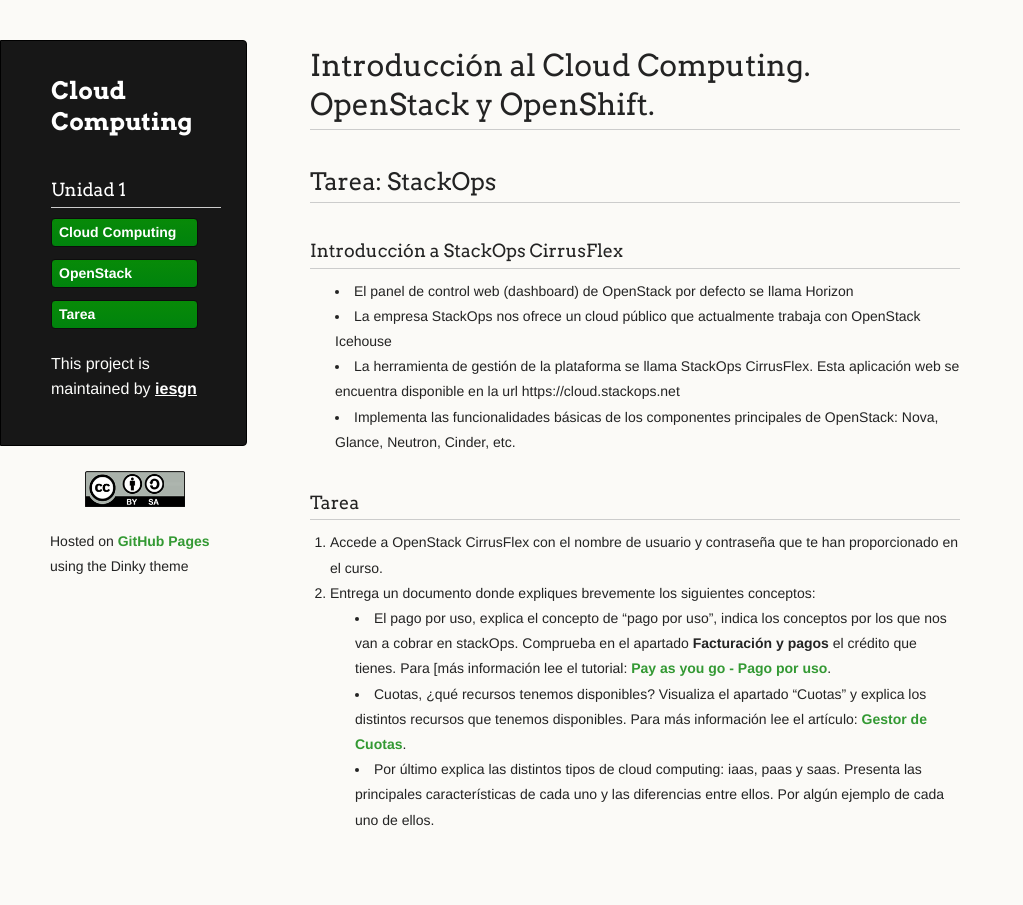
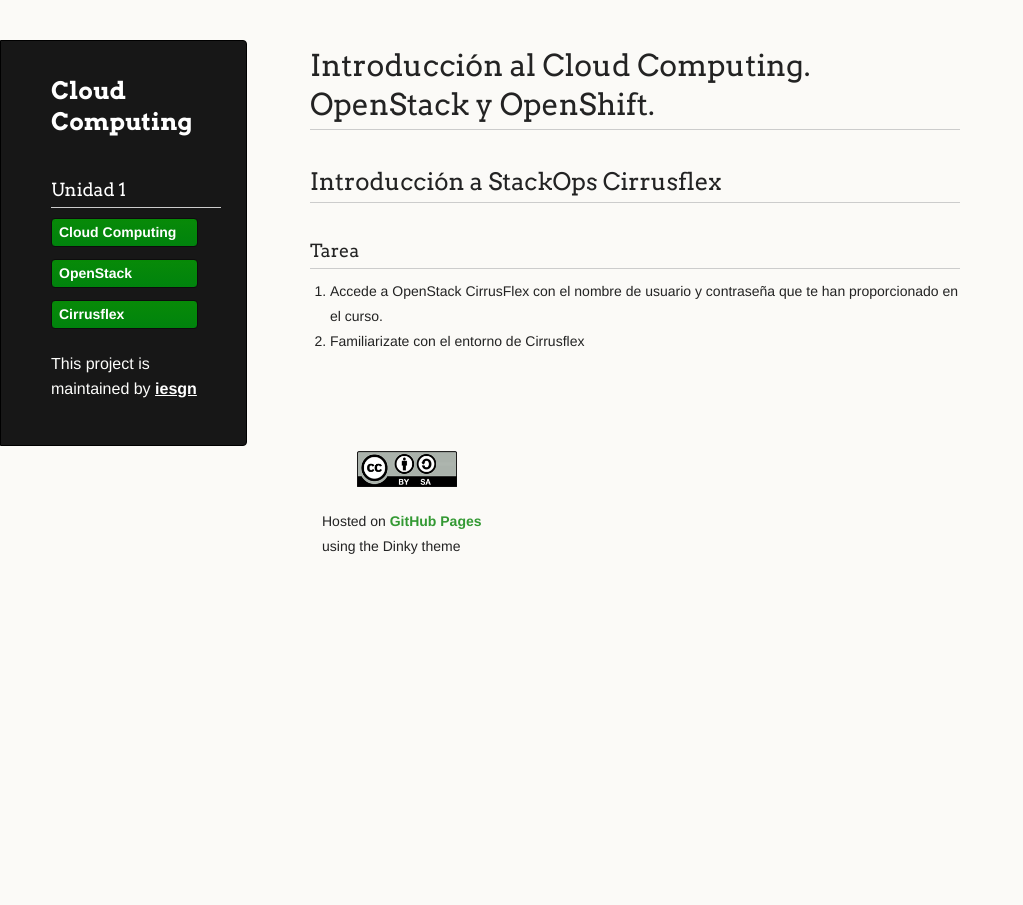
Before and after one commit to iesgn/cloud2, a Jekyll site: the page built from curso/u1/stackops.md, in a window 1280 px wide. Shown: the whole page, without its empty margins (0-1023 px from the left). Built offline with Jekyll 4.4.1, drawn with Linux system fonts in a browser that asks for light colours.

Commit message:
Unidad 2. Cirrusflex

```diff
--- a/_data/menu.yml
+++ b/_data/menu.yml
@@ -4,7 +4,7 @@
      url: /cloud2/curso/u1
    - name: OpenStack
      url: /cloud2/curso/u1/openstack
-   - name: Tarea
+   - name: Cirrusflex
      url: /cloud2/curso/u1/stackops
 
 
--- a/curso/u1/stackops.md
+++ b/curso/u1/stackops.md
@@ -4,21 +4,10 @@ tittle: Introducción al Cloud Computing. OpenStack y OpenShift.
 menu:
   - Unidad 1
 ---
-## Tarea: StackOps
+## Introducción a StackOps Cirrusflex
 
-
-### Introducción a StackOps CirrusFlex
-
-* El panel de control web (dashboard) de OpenStack por defecto se llama Horizon
-* La empresa StackOps nos ofrece un cloud público que actualmente trabaja con OpenStack Icehouse
-* La herramienta de gestión de la plataforma se llama StackOps CirrusFlex. Esta aplicación web se encuentra disponible en la url https://cloud.stackops.net
-* Implementa las funcionalidades básicas de los componentes principales de OpenStack: Nova, Glance, Neutron, Cinder, etc.
 
 ### Tarea
 
 1. Accede a OpenStack CirrusFlex con el nombre de usuario y contraseña que te han proporcionado en el curso.
-2. Entrega un documento donde expliques brevemente los siguientes conceptos:
-
-	* El pago por uso, explica el concepto de "pago por uso", indica los conceptos por los que nos van a cobrar en stackOps. Comprueba en el apartado **Facturación y pagos** el crédito que tienes. Para [más información lee el tutorial: [Pay as you go - Pago por uso](https://docs.stackops.net/payasyougo-es.html).
-	* Cuotas, ¿qué recursos tenemos disponibles? Visualiza el apartado "Cuotas" y explica los distintos recursos que tenemos disponibles. Para más información lee el artículo: [Gestor de Cuotas](https://docs.stackops.net/quotas-plugin-es.html).
-	* Por último explica las distintos tipos de cloud computing: iaas, paas y saas. Presenta las principales características de cada uno y las diferencias entre ellos. Por algún ejemplo de cada uno de ellos.
+2. Familiarizate con el entorno de Cirrusflex
```
